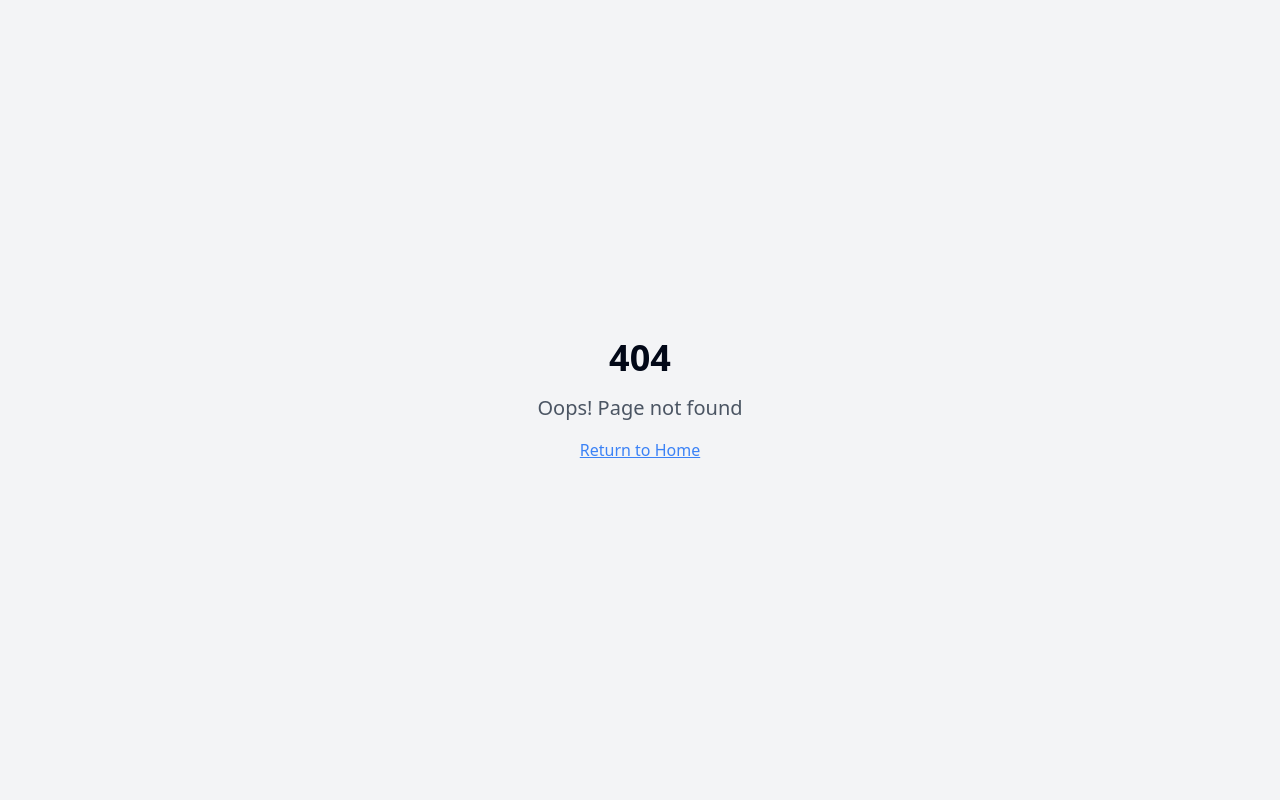
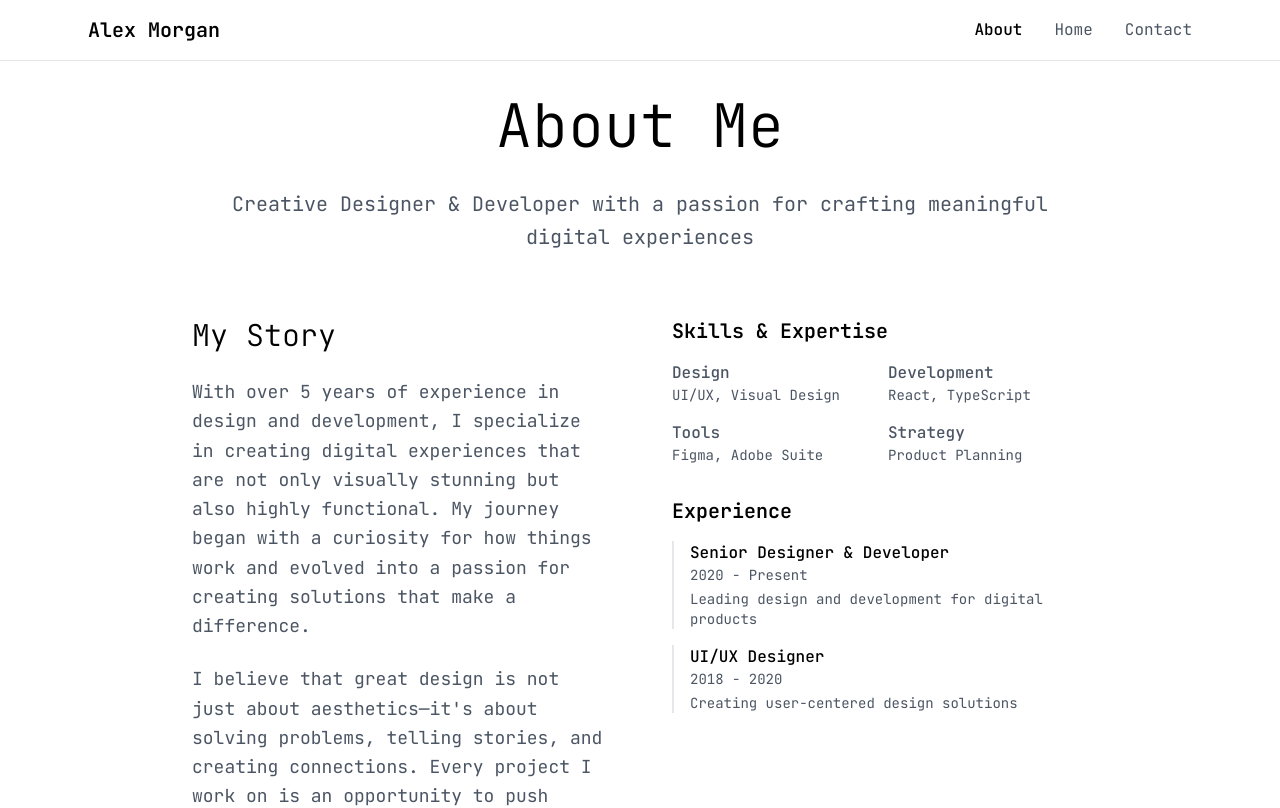
Before and after one commit to georgia-morrison/georgia-morrison-website, a React (Vite) app: page /about in a window 1280 px wide. Before the commit this address had no page. Shown: the top 808 px of the page. Built offline with nearby package versions, Linux system fonts and the light colour scheme.

Commit message:
Fix: About link navigates to new page
Update the About link in the Navbar to navigate to a new page.

```diff
--- a/src/App.tsx
+++ b/src/App.tsx
@@ -4,6 +4,7 @@ import { TooltipProvider } from "@/components/ui/tooltip";
 import { QueryClient, QueryClientProvider } from "@tanstack/react-query";
 import { BrowserRouter, Routes, Route } from "react-router-dom";
 import Index from "./pages/Index";
+import About from "./pages/About";
 import NotFound from "./pages/NotFound";
 
 const queryClient = new QueryClient();
@@ -16,6 +17,7 @@ const App = () => (
       <BrowserRouter>
         <Routes>
           <Route path="/" element={<Index />} />
+          <Route path="/about" element={<About />} />
           {/* ADD ALL CUSTOM ROUTES ABOVE THE CATCH-ALL "*" ROUTE */}
           <Route path="*" element={<NotFound />} />
         </Routes>
--- /dev/null
+++ b/src/pages/About.tsx
@@ -0,0 +1,106 @@
+import { Button } from "@/components/ui/button";
+import { Card } from "@/components/ui/card";
+import { Link } from "react-router-dom";
+
+const About = () => {
+  return (
+    <div className="min-h-screen bg-white font-mono">
+      {/* Navigation */}
+      <nav className="fixed top-0 left-0 right-0 z-50 bg-white border-b border-gray-200">
+        <div className="max-w-6xl mx-auto px-6 py-4">
+          <div className="flex justify-between items-center">
+            <Link to="/" className="text-xl font-semibold text-black">Alex Morgan</Link>
+            <div className="hidden md:flex space-x-8">
+              <Link to="/about" className="text-black font-medium">About</Link>
+              <Link to="/" className="text-gray-600 hover:text-black transition-colors">Home</Link>
+              <a href="#contact" className="text-gray-600 hover:text-black transition-colors">Contact</a>
+            </div>
+          </div>
+        </div>
+      </nav>
+
+      {/* About Content */}
+      <section className="pt-24 pb-20 px-6">
+        <div className="max-w-4xl mx-auto">
+          <div className="text-center mb-16">
+            <h1 className="text-5xl lg:text-6xl font-light text-black leading-tight mb-8">
+              About Me
+            </h1>
+            <p className="text-xl text-gray-600 leading-relaxed">
+              Creative Designer & Developer with a passion for crafting meaningful digital experiences
+            </p>
+          </div>
+
+          <div className="grid lg:grid-cols-2 gap-16 items-start">
+            <div className="space-y-6">
+              <h2 className="text-3xl font-light text-black mb-6">My Story</h2>
+              <p className="text-lg text-gray-600 leading-relaxed">
+                With over 5 years of experience in design and development, I specialize in creating
+                digital experiences that are not only visually stunning but also highly functional.
+                My journey began with a curiosity for how things work and evolved into a passion
+                for creating solutions that make a difference.
+              </p>
+              <p className="text-lg text-gray-600 leading-relaxed">
+                I believe that great design is not just about aesthetics—it's about solving problems,
+                telling stories, and creating connections. Every project I work on is an opportunity
+                to push boundaries and explore new possibilities.
+              </p>
+            </div>
+
+            <div className="space-y-8">
+              <div>
+                <h3 className="text-xl font-semibold text-black mb-4">Skills & Expertise</h3>
+                <div className="grid grid-cols-2 gap-4">
+                  <div className="text-gray-600">
+                    <div className="font-medium">Design</div>
+                    <div className="text-sm">UI/UX, Visual Design</div>
+                  </div>
+                  <div className="text-gray-600">
+                    <div className="font-medium">Development</div>
+                    <div className="text-sm">React, TypeScript</div>
+                  </div>
+                  <div className="text-gray-600">
+                    <div className="font-medium">Tools</div>
+                    <div className="text-sm">Figma, Adobe Suite</div>
+                  </div>
+                  <div className="text-gray-600">
+                    <div className="font-medium">Strategy</div>
+                    <div className="text-sm">Product Planning</div>
+                  </div>
+                </div>
+              </div>
+
+              <div>
+                <h3 className="text-xl font-semibold text-black mb-4">Experience</h3>
+                <div className="space-y-4">
+                  <div className="border-l-2 border-gray-200 pl-4">
+                    <div className="font-medium text-black">Senior Designer & Developer</div>
+                    <div className="text-sm text-gray-600">2020 - Present</div>
+                    <div className="text-sm text-gray-600 mt-1">Leading design and development for digital products</div>
+                  </div>
+                  <div className="border-l-2 border-gray-200 pl-4">
+                    <div className="font-medium text-black">UI/UX Designer</div>
+                    <div className="text-sm text-gray-600">2018 - 2020</div>
+                    <div className="text-sm text-gray-600 mt-1">Creating user-centered design solutions</div>
+                  </div>
+                </div>
+              </div>
+            </div>
+          </div>
+
+          <div className="mt-16 text-center">
+            <h3 className="text-3xl font-light text-black mb-8">Let's Work Together</h3>
+            <p className="text-lg text-gray-600 mb-8">
+              Ready to bring your ideas to life? I'd love to hear about your project.
+            </p>
+            <Button className="bg-black hover:bg-gray-800 text-white px-8 py-3 rounded-none transition-all duration-300">
+              Get In Touch
+            </Button>
+          </div>
+        </div>
+      </section>
+    </div>
+  );
+};
+
+export default About;
--- a/src/pages/Index.tsx
+++ b/src/pages/Index.tsx
@@ -2,6 +2,7 @@
 import { Button } from "@/components/ui/button";
 import { Card } from "@/components/ui/card";
 import { useState, useEffect } from "react";
+import { Link } from "react-router-dom";
 
 const Index = () => {
   const [typewriterText, setTypewriterText] = useState("");
@@ -29,7 +30,7 @@ const Index = () => {
           <div className="flex justify-between items-center">
             <h1 className="text-xl font-semibold text-black">Alex Morgan</h1>
             <div className="hidden md:flex space-x-8">
-              <a href="#about" className="text-gray-600 hover:text-black transition-colors">About</a>
+              <Link to="/about" className="text-gray-600 hover:text-black transition-colors">About</Link>
               <a href="#work" className="text-gray-600 hover:text-black transition-colors">Work</a>
               <a href="#contact" className="text-gray-600 hover:text-black transition-colors">Contact</a>
             </div>
```
